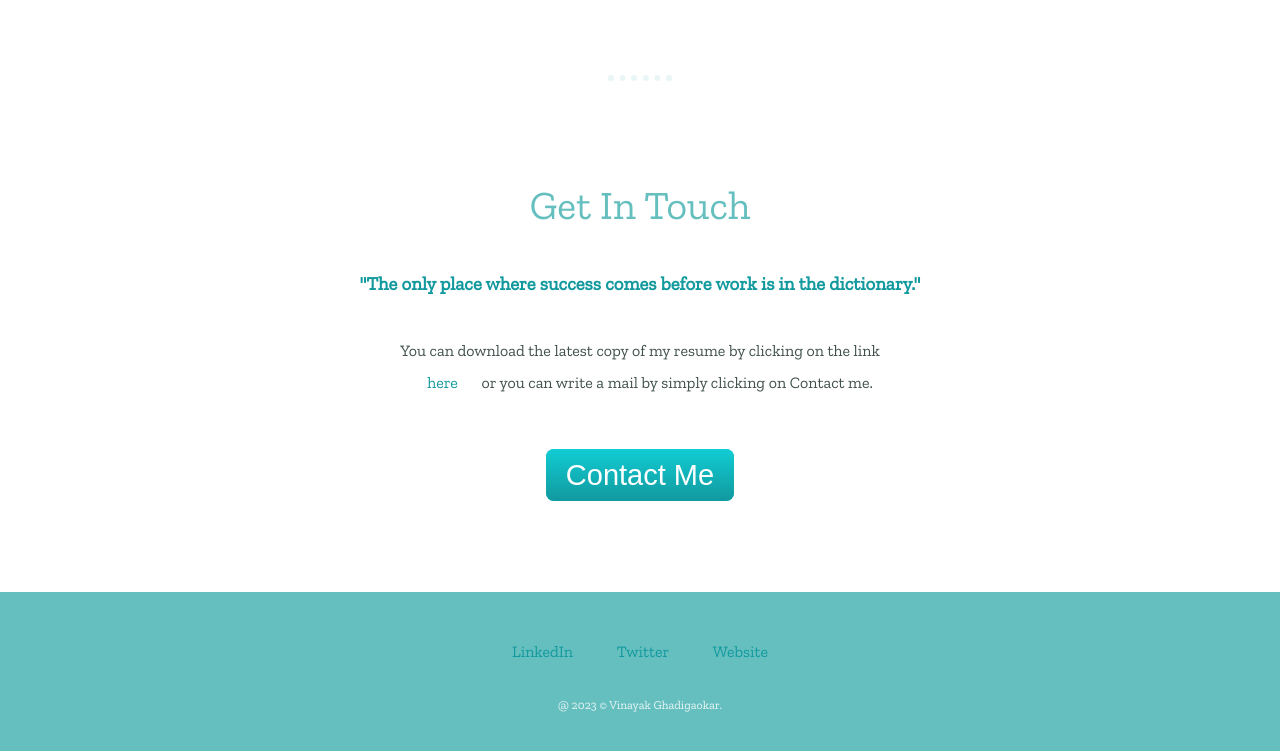
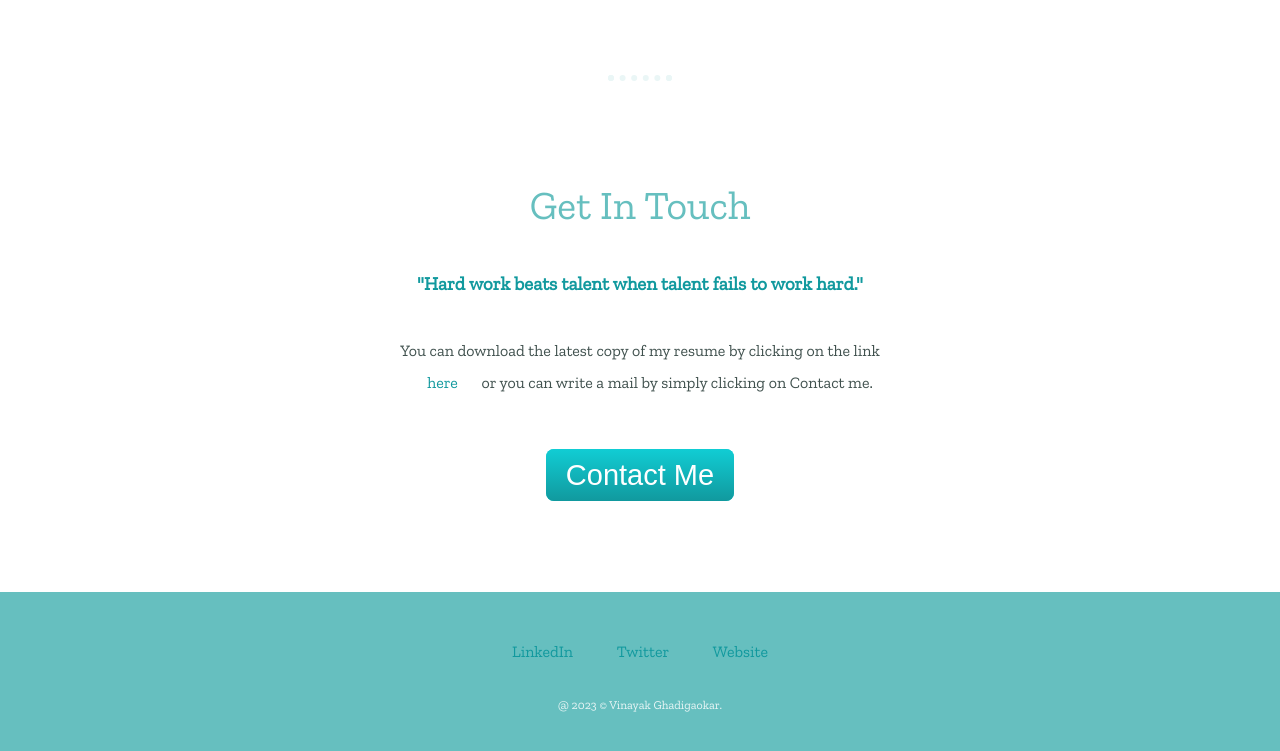
Before and after one commit to Vinu2408/cv, a plain HTML site: page index.html in a window 1280 px wide. Shown: the part 1984-2735 px from the top of the page. Drawn offline with nearby package versions, Linux system fonts and the light colour scheme.

Commit message:
Update index.html

```diff
--- a/index.html
+++ b/index.html
@@ -46,7 +46,7 @@ growth of your organisation as well to enhance my knowledge about the recent and
         <hr>
         <div class="contact-me">
           <h2 class="wawa">Get In Touch</h2>
-          <h3>"The only place where success comes before work is in the dictionary."</h3>
+          <h3>"Hard work beats talent when talent fails to work hard."</h3>
           <p class="conmes">You can download the latest copy of my resume by clicking on the link <a href="index.html" draggable="true">here</a> or you can write a mail by simply clicking on Contact me.</p>
           <a class="btn" href="mailto:vghadigaokar@gmail.com">Contact Me</a>
         </div>
```
